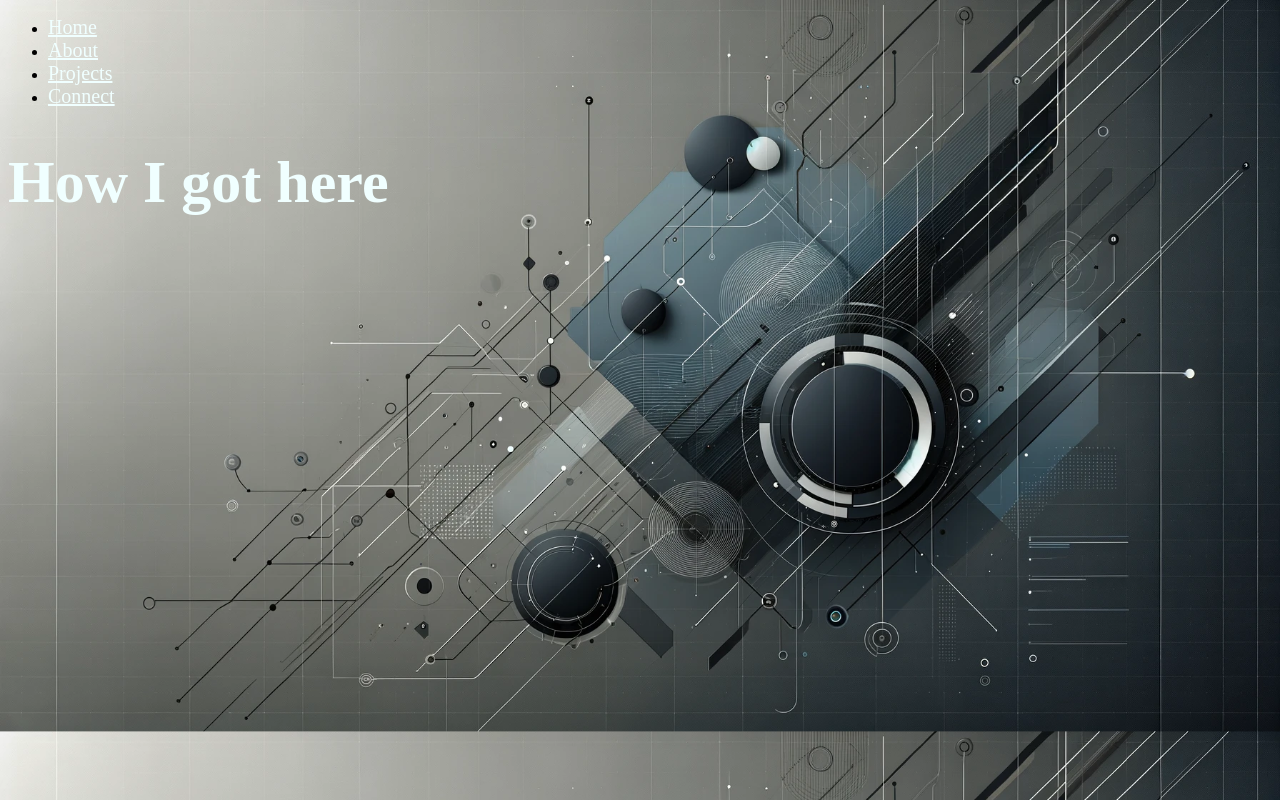
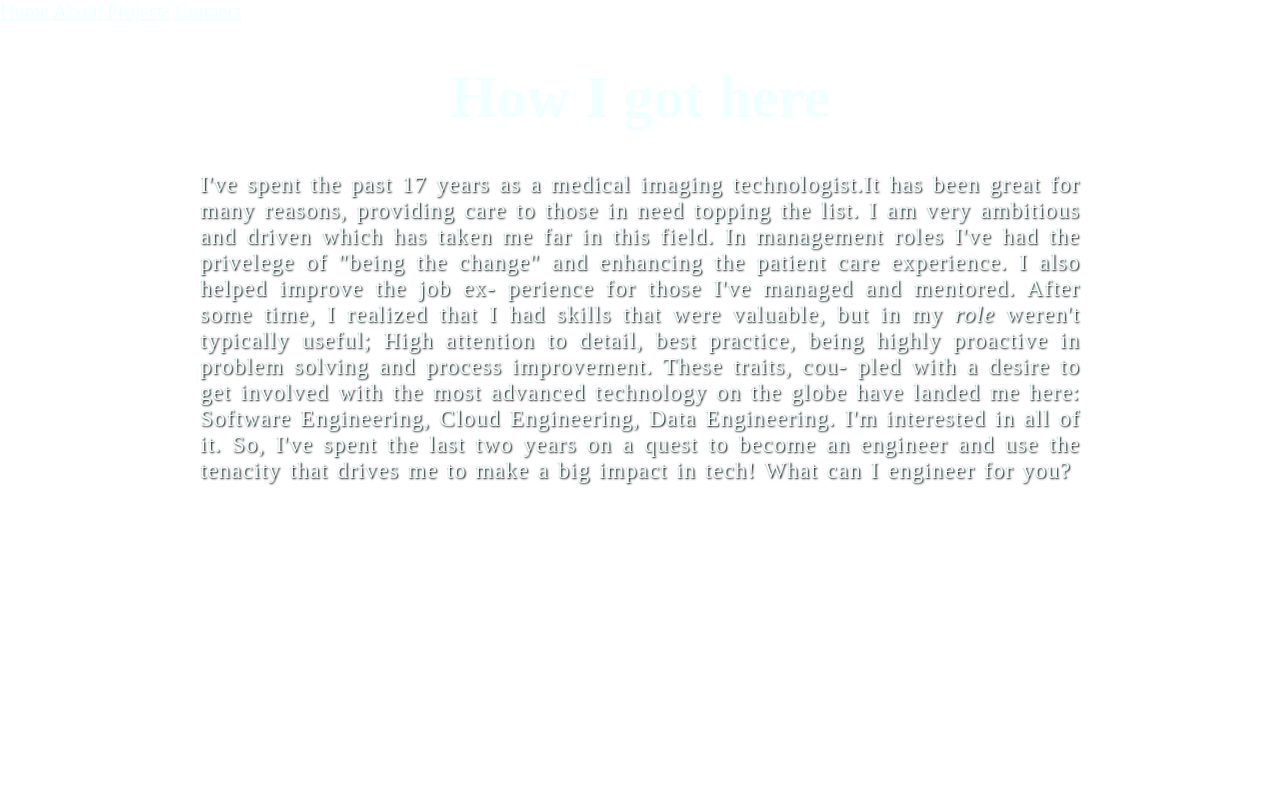
Before and after one commit to JRainey80/portfolio, a Flask app: page /about in a window 1280 px wide. Run offline with Flask 3, Linux system fonts and the light colour scheme.

Commit message:
Quite a bit, finished navbar overhaul, more css, content added to About page

```diff
--- a/static/css/style.css
+++ b/static/css/style.css
@@ -1,19 +1,41 @@
-h1 {
-    text-align: left;
-    color:azure;
+html {
+    height: 100%;
+  }
+
+header h1 {
+    text-align: center;
+    color: azure;
     font-size: 60px;
 
 }
 
 body {
-    background-image: url("/static/img/sleek\ gen.webp");
+    margin: 0;
+    height: 100%;
+    background-image: ();
     background-size: cover;
+    background-position: center;
+    background-attachment: fixed
 
 }
 
+.nav-bar {
+    text-align: left;
 
+}
 .nav-link {
-    text-align: center;
     color: azure;
     font-size: 20px;
+    text-align: left;
 }
+
+.About_Story {
+    color: azure;
+    font-size: 23px;
+    text-shadow: 1px 1px 2px #000;
+    word-spacing: 2px;
+    letter-spacing: 1px;
+    text-align: justify;
+    margin-left: 200px;
+    margin-right: 200px;
+}
--- a/templates/about.html
+++ b/templates/about.html
@@ -1,5 +1,18 @@
 {% extends "base.html" %}
 {% block content %}
+
   <h1 class="about heading">How I got here</h1>
-
+</header>
+<p class="About_Story">I've spent the past 17 years as a medical imaging technologist.It has been
+  great for many reasons, providing care to those in need topping the list. I am very ambitious
+  and driven which has taken me far in this field. In management roles I've had the privelege of
+  "being the change" and enhancing the patient care experience. I also helped improve the job ex-
+  perience for those I've managed and mentored. After some time, I realized that I had skills that
+  were valuable, but in my <em>role</em> weren't typically useful; High attention to detail, best
+  practice, being highly proactive in problem solving and process improvement. These traits, cou-
+  pled with a desire to get involved with the most advanced technology on the globe have landed me
+  here: Software Engineering, Cloud Engineering, Data Engineering. I'm interested in all of it. So,
+  I've spent the last two years on a quest to become an engineer and use the tenacity that drives
+  me to make a big impact in tech!
+  What can I engineer for you?</p>
 {% endblock %}
--- a/templates/base.html
+++ b/templates/base.html
@@ -8,14 +8,14 @@
   </head>
   <body>
     <header>
-    <nav>
-        <ul>
+    <nav class="nav-bar">
+
             {% for item in nav_items %}
-            <li><a href="{{ item.url }}" class="nav-link">{{ item.name }}</a></li>
+            <a href="{{ item.url }}" class="nav-link">{{ item.name }}</a>
             {% endfor %}
-        </ul>
+
     </nav>
-  </header>
+
 
 
 {% block content %}
--- a/templates/connect.html
+++ b/templates/connect.html
@@ -1,5 +1,6 @@
 {% extends "base.html" %}
 {% block content %}
-    <h1 class="connect heading">Connect with me</h1>
-
+    <h1 class="connect heading">Touch Base</h1>
+</header>
+    <p class="contact deets"></p>
 {% endblock %}
--- a/templates/index.html
+++ b/templates/index.html
@@ -1,5 +1,6 @@
 {% extends "base.html" %}
     {% block content %}
     <h1 class="home heading">Justin Rainey</h1>
+</header>
 
     {% endblock %}
--- a/templates/projects.html
+++ b/templates/projects.html
@@ -1,5 +1,6 @@
 {% extends "base.html" %}
 {% block content %}
     <h1 class="projects heading">So Far</h1>
+</header>
 
 {% endblock %}
```
Also changed, not shown: static/img/blue_grey_orbs.webp (renamed from static/img/sleek gen.webp), 3 other files.
